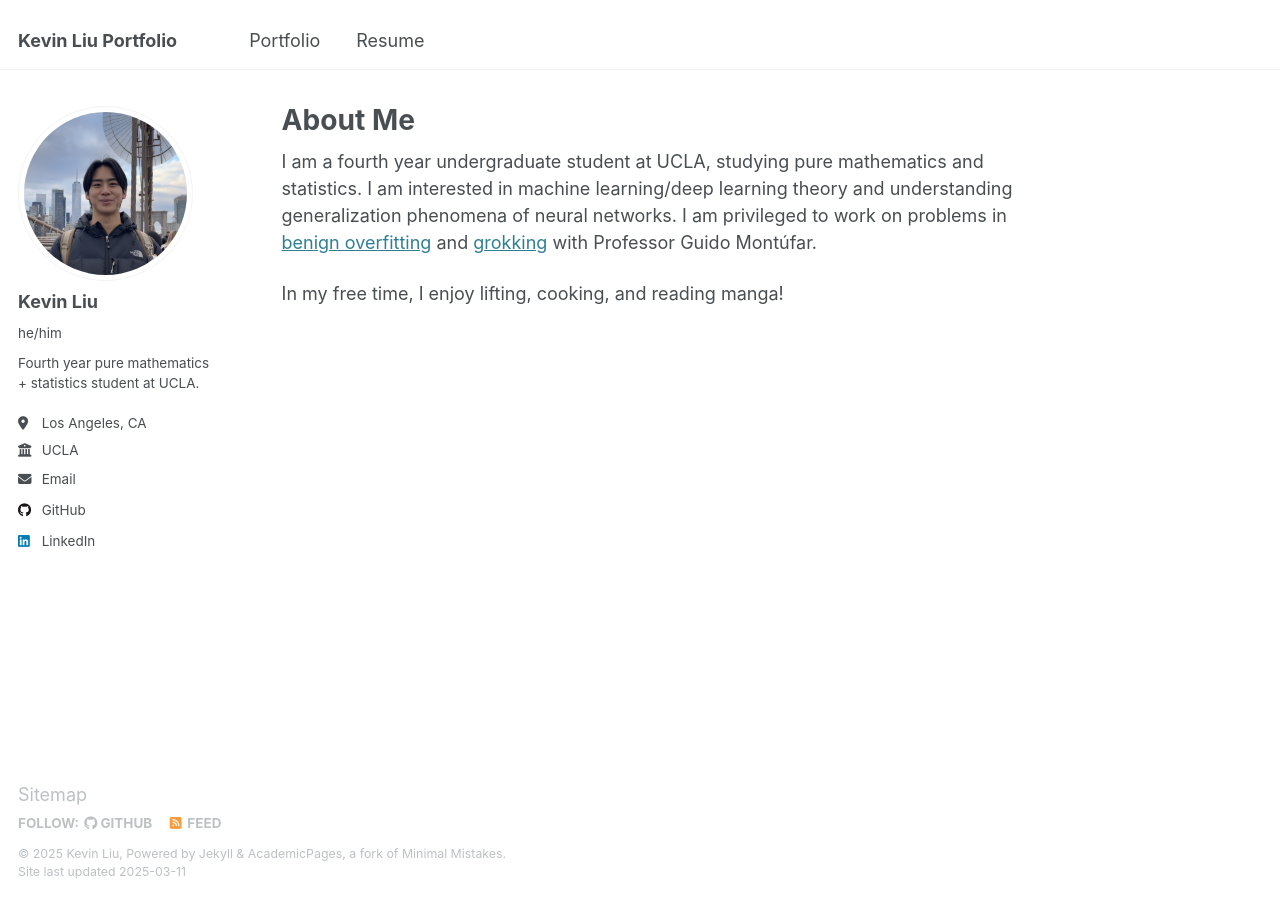
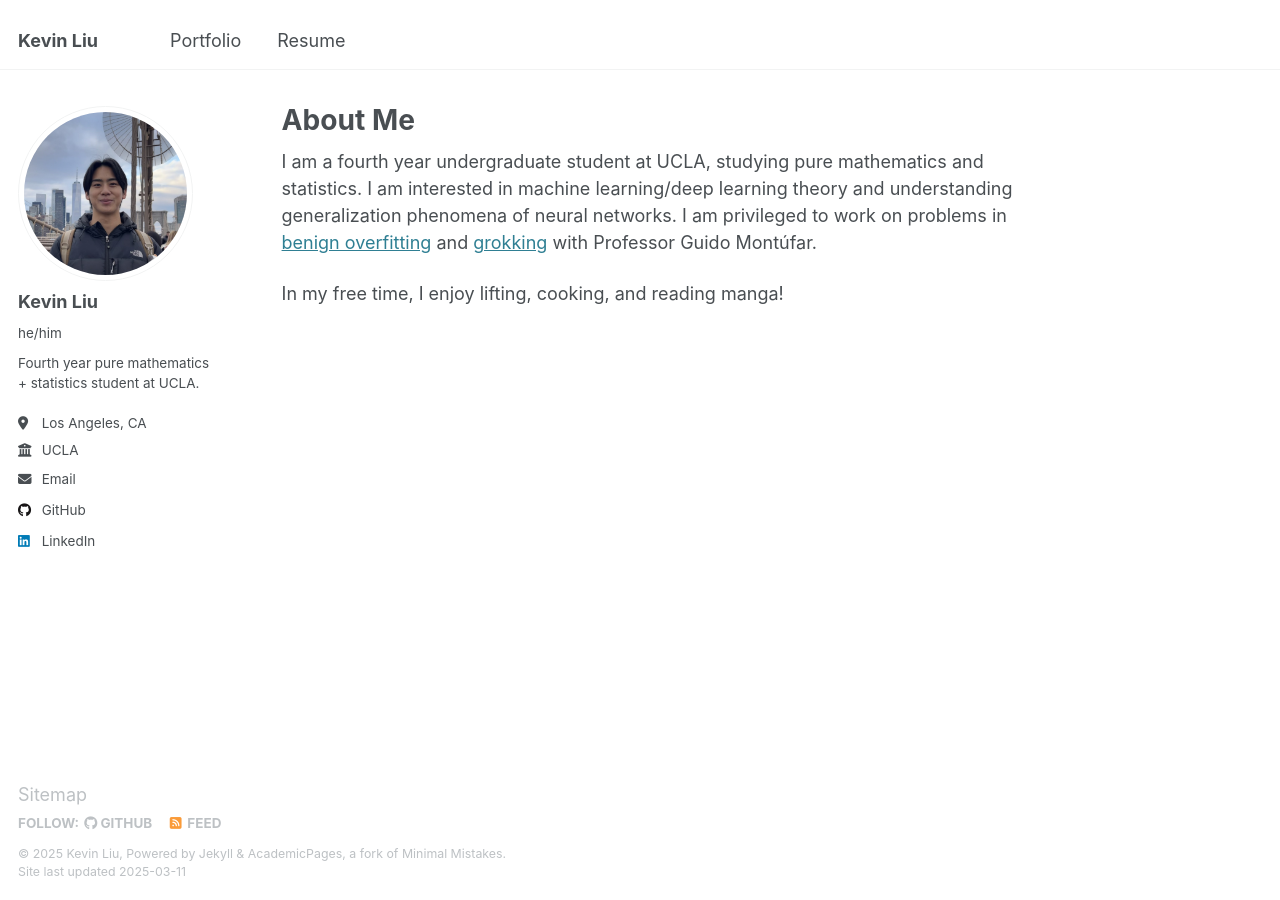
Before and after one commit to kliuc/kliuc.github.io, a Jekyll site: the page built from _pages/about.md, in a window 1280 px wide. Built offline with Jekyll 4.4.1, drawn with Linux system fonts in a browser that asks for light colours.

Commit message:
Update _config.yml

```diff
--- a/_config.yml
+++ b/_config.yml
@@ -9,7 +9,7 @@
 # Basic Site Settings
 locale                   : "en-US"
 site_theme               : "default"
-title                    : "Kevin Liu Portfolio"
+title                    : "Kevin Liu"
 title_separator          : "-"
 name                     : &name "Kevin Liu"
 description              : &description "Math and Stats Student"
```
